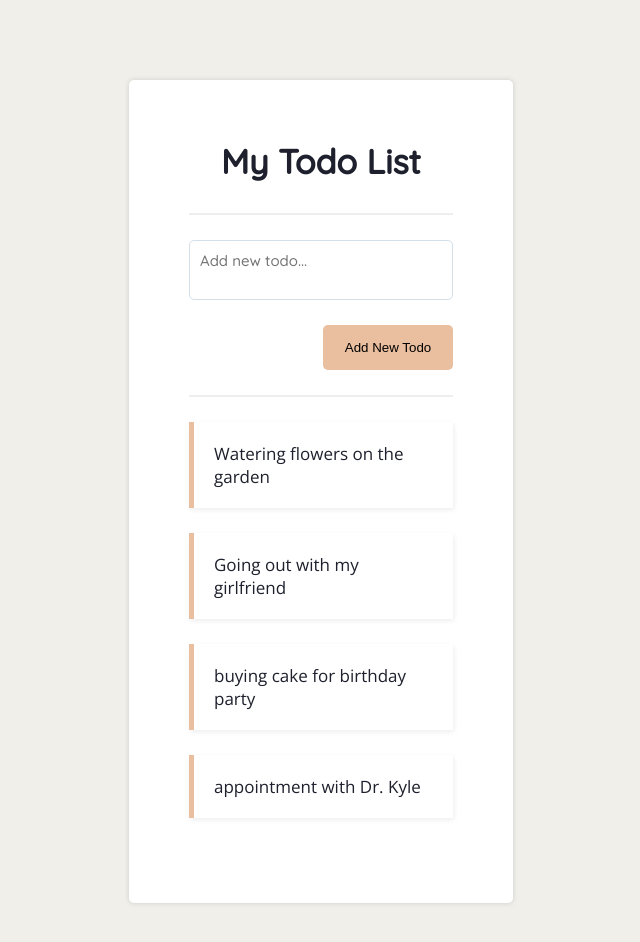
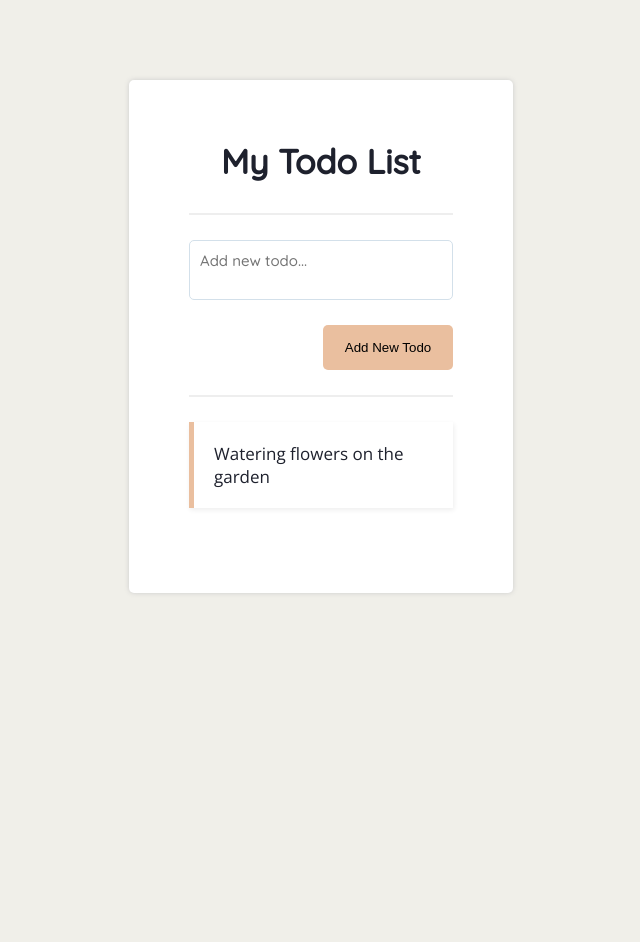
Before and after one commit to ifindev/todo-list, a React (Create React App) app: page / in a window 1280 px wide. Shown: the top 942 px of the page, without its empty margins (319-959 px from the left). After the commit the page ends 800 px from the top, so only its background shows below. Built offline with nearby package versions, Linux system fonts and the light colour scheme.

Commit message:
Change default todo data

```diff
--- a/src/index.js
+++ b/src/index.js
@@ -10,24 +10,6 @@ const todos = [
     dueDate: "15 Mei 2021",
     completed: false
   },
-  {
-    id: 2,
-    title: "Going out with my girlfriend",
-    dueDate: "11 Mei 2021",
-    completed: false
-  },
-  {
-    id: 3,
-    title: "buying cake for birthday party",
-    dueDate: "16 Mei 2021",
-    completed: false
-  },
-  {
-    id: 4,
-    title: "appointment with Dr. Kyle",
-    dueDate: "20 Mei 2021",
-    completed: false
-  }
 ];
 
 const rootElement = document.getElementById("root");
```
